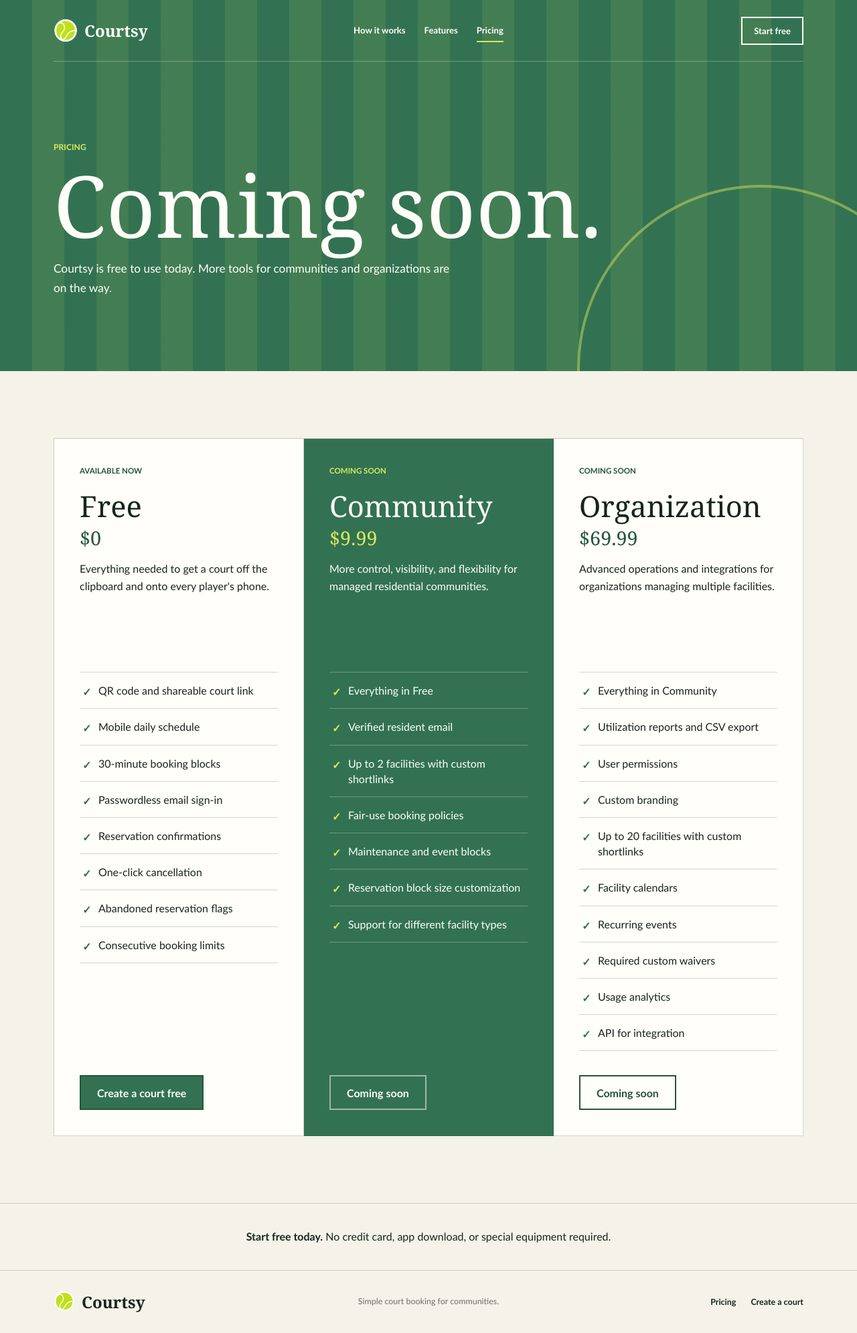
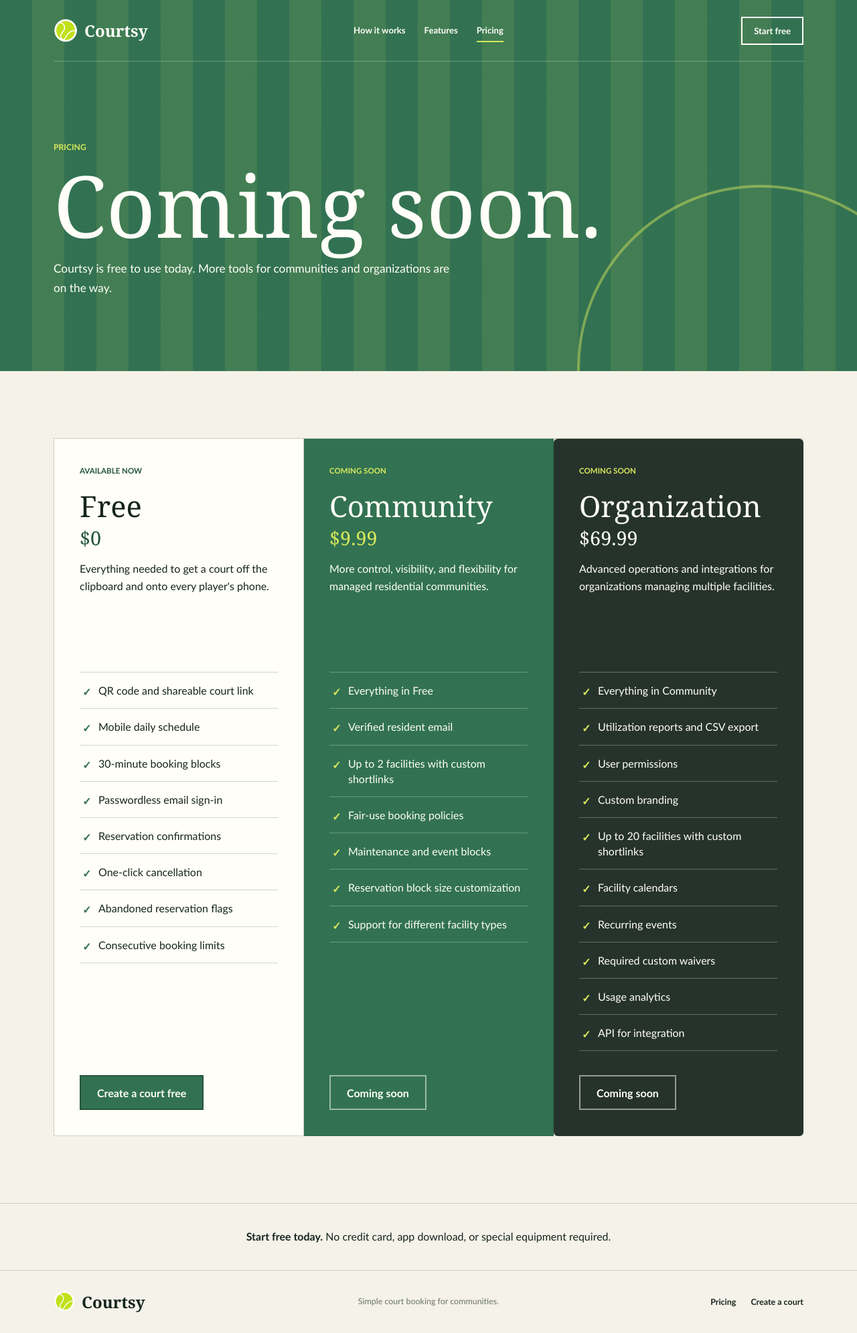
Before and after one commit to stankovski/courtsy-website, a Jekyll site: the page built from pricing.html, in a window 1280 px wide. Shown: the whole page at 67% size. Built offline with Jekyll 4.4.1, drawn with Linux system fonts in a browser that asks for light colours.

Commit message:
Update UX

```diff
--- a/assets/css/main.scss
+++ b/assets/css/main.scss
@@ -6,6 +6,7 @@
   --paper: #f4f2e9;
   --court: #327252;
   --court-dark: #24553d;
+  --organization: #26332c;
   --line: #d9e85d;
   --reserved: #f3c67a;
   --reserved-ink: #713b00;
@@ -576,8 +577,8 @@
 
 .operations-section {
   padding-block: 130px;
-  background: var(--reserved);
-  color: var(--ink);
+  background: var(--court);
+  color: var(--white);
 }
 
 .operations-heading {
@@ -587,25 +588,25 @@
 .operations-heading .eyebrow,
 .operations-heading .text-link,
 .operation-label {
-  color: var(--court-dark);
+  color: var(--line);
 }
 
 .operations-intro p {
-  color: rgba(22, 37, 29, 0.76);
+  color: rgba(255, 254, 248, 0.82);
 }
 
 .operations-grid {
   display: grid;
   grid-template-columns: repeat(3, 1fr);
-  border-top: 1px solid rgba(22, 37, 29, 0.26);
-  border-left: 1px solid rgba(22, 37, 29, 0.26);
+  border-top: 1px solid rgba(255, 254, 248, 0.28);
+  border-left: 1px solid rgba(255, 254, 248, 0.28);
 }
 
 .operation {
   min-height: 260px;
   padding: 32px;
-  border-right: 1px solid rgba(22, 37, 29, 0.26);
-  border-bottom: 1px solid rgba(22, 37, 29, 0.26);
+  border-right: 1px solid rgba(255, 254, 248, 0.28);
+  border-bottom: 1px solid rgba(255, 254, 248, 0.28);
 }
 
 .operation h3 {
@@ -614,14 +615,14 @@
 
 .operation p:last-child {
   margin-bottom: 0;
-  color: rgba(22, 37, 29, 0.72);
+  color: rgba(255, 254, 248, 0.78);
 }
 
 .closing-section {
   position: relative;
   overflow: hidden;
   padding-block: 140px;
-  background: var(--court-dark);
+  background: var(--organization);
   color: var(--white);
 }
 
@@ -782,6 +783,12 @@
   color: var(--white);
 }
 
+.organization-column {
+  border-radius: 6px;
+  background: var(--organization);
+  color: var(--white);
+}
+
 .plan-state {
   margin-bottom: 22px;
   color: var(--court-dark);
@@ -790,7 +797,8 @@
   text-transform: uppercase;
 }
 
-.community-column .plan-state {
+.community-column .plan-state,
+.organization-column .plan-state {
   color: var(--line);
 }
 
@@ -815,6 +823,10 @@
   color: var(--line);
 }
 
+.organization-column .plan-price {
+  color: var(--white);
+}
+
 .price-heading p:last-child {
   max-width: 440px;
 }
@@ -827,7 +839,8 @@
   list-style: none;
 }
 
-.community-column .feature-list {
+.community-column .feature-list,
+.organization-column .feature-list {
   border-color: rgba(255, 254, 248, 0.28);
 }
 
@@ -838,7 +851,8 @@
   line-height: 1.45;
 }
 
-.community-column .feature-list li {
+.community-column .feature-list li,
+.organization-column .feature-list li {
   border-color: rgba(255, 254, 248, 0.28);
 }
 
@@ -851,7 +865,8 @@
   font-weight: 700;
 }
 
-.community-column .feature-list li::before {
+.community-column .feature-list li::before,
+.organization-column .feature-list li::before {
   color: var(--line);
 }
 
@@ -859,7 +874,8 @@
   align-self: flex-start;
 }
 
-.community-column .button-muted {
+.community-column .button-muted,
+.organization-column .button-muted {
   border-color: rgba(255, 254, 248, 0.52);
   color: var(--white);
 }
```
Also changed, not shown: index.html (+17 -9 lines), courtsy-home-desktop.png (deleted).
